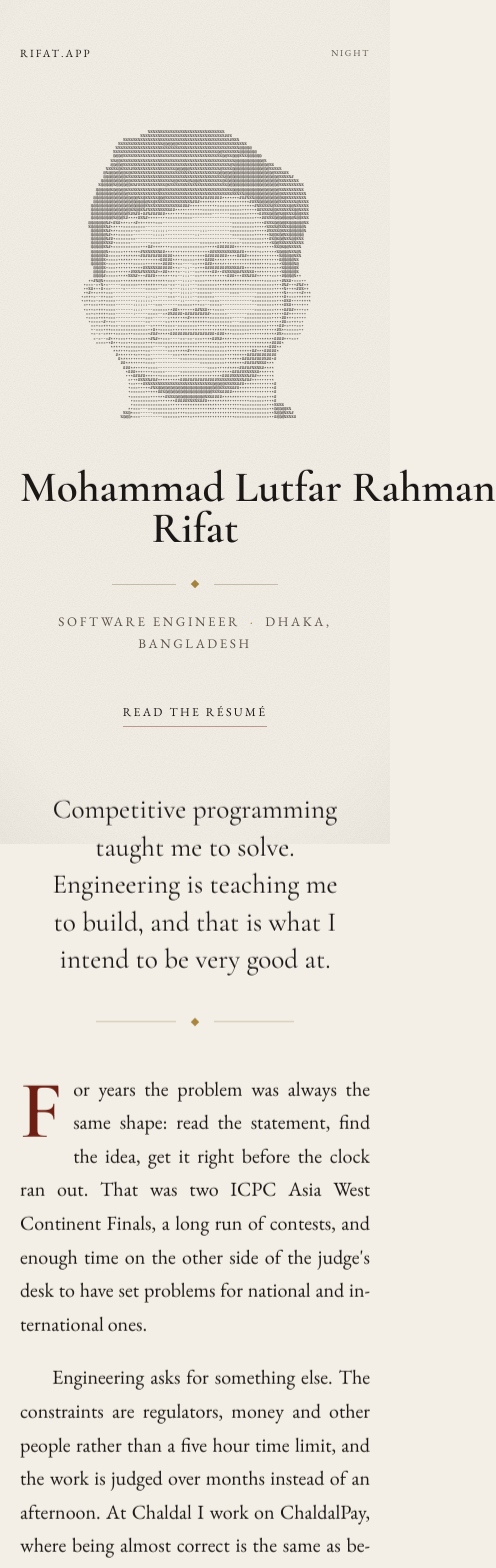
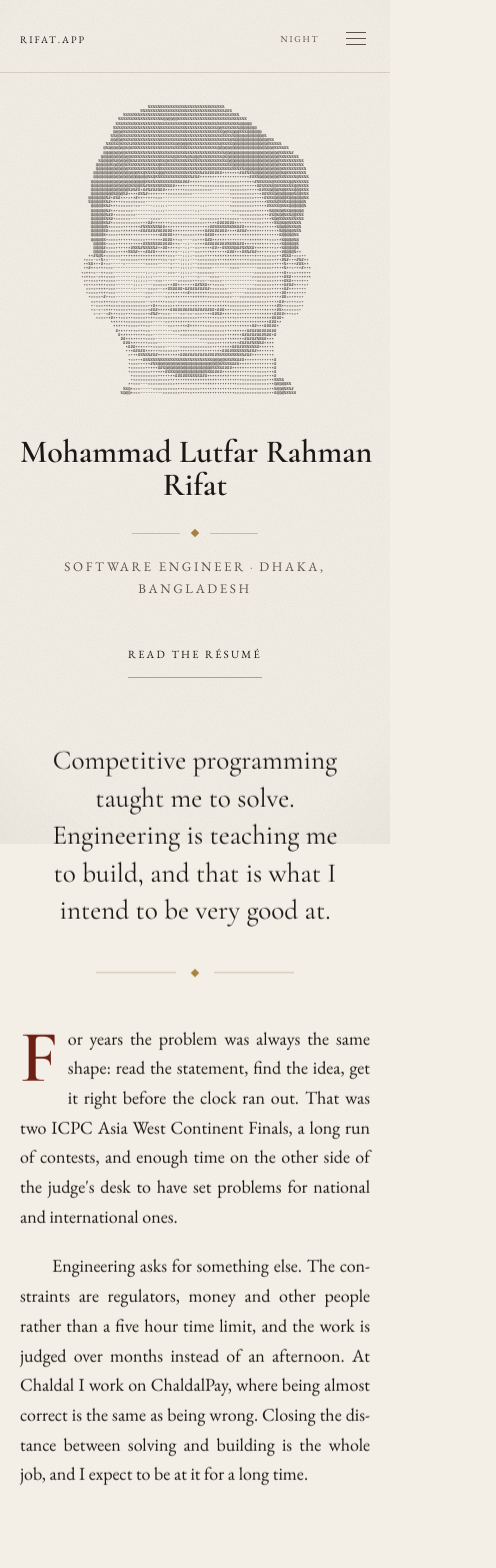
Before and after one commit to rifatr/Resume, a Next.js app in the folder portfolio/: page / in a window 390 px wide. Shown: the top 1568 px of the page, 496 px wide, since content can reach past the window. Built offline with nearby package versions, Linux system fonts and the light colour scheme.

Commit message:
portfolio: fixed top nav

```diff
--- a/portfolio/src/app/globals.css
+++ b/portfolio/src/app/globals.css
@@ -100,6 +100,24 @@ body {
   overflow-x: hidden;
   text-rendering: optimizeLegibility;
   -webkit-font-smoothing: antialiased;
+  padding-inline: env(safe-area-inset-left) env(safe-area-inset-right);
+}
+
+@media (max-width: 639px) {
+  body {
+    font-size: 1.125rem;
+    line-height: 1.65;
+  }
+
+  .tracked {
+    letter-spacing: 0.14em;
+  }
+
+  .dropcap::first-letter {
+    font-size: 3.4em;
+    line-height: 0.78;
+    padding-right: 0.06em;
+  }
 }
 
 ::selection {
@@ -203,6 +221,17 @@ a {
   padding: 0.06em 0.09em 0 0;
   margin-right: 0.04em;
   color: var(--oxblood);
+}
+
+/* Readable prose measure: full width on phones, constrained on wider screens. */
+.prose-body {
+  max-width: none;
+}
+
+@media (min-width: 640px) {
+  .prose-body {
+    max-width: 58ch;
+  }
 }
 
 /* ───────────────────────────────────────────────────────────────
--- a/portfolio/src/app/page.tsx
+++ b/portfolio/src/app/page.tsx
@@ -1,3 +1,4 @@
+import SiteHeader from "@/components/SiteHeader";
 import Masthead from "@/components/Masthead";
 import WorkEntry from "@/components/WorkEntry";
 import Catalogue from "@/components/Catalogue";
@@ -18,6 +19,7 @@ export default function Home() {
         Skip to content
       </a>
 
+      <SiteHeader />
       <Masthead />
 
       {/* Lede */}
@@ -31,9 +33,16 @@ export default function Home() {
             <span aria-hidden className="w-1.5 h-1.5 rotate-45 bg-brass shrink-0" />
             <span aria-hidden className="rule-ornament w-20" />
           </div>
-          <div className="max-w-[58ch] mx-auto">
+          <div className="prose-body mx-auto">
             {intro.map((paragraph, i) => (
-              <p key={i} className={i === 0 ? "dropcap text-justify hyphens-auto" : "mt-5 indent-8 text-justify hyphens-auto"}>
+              <p
+                key={i}
+                className={
+                  i === 0
+                    ? "dropcap text-justify hyphens-auto"
+                    : "mt-5 indent-8 text-justify hyphens-auto"
+                }
+              >
                 {paragraph}
               </p>
             ))}
--- a/portfolio/src/components/Catalogue.tsx
+++ b/portfolio/src/components/Catalogue.tsx
@@ -21,7 +21,7 @@ export default function Catalogue() {
 
           return (
             <li key={item.name} className="pt-7">
-              <div className="flex items-baseline justify-between gap-6">
+              <div className="flex flex-col sm:flex-row sm:items-baseline sm:justify-between gap-1 sm:gap-6">
                 {item.href ? (
                   <a
                     href={item.href}
@@ -42,7 +42,7 @@ export default function Catalogue() {
                 </span>
               </div>
 
-              <p className="mt-2 text-ink/85 max-w-[58ch] text-justify hyphens-auto">{item.blurb}</p>
+              <p className="mt-2 text-ink/85 prose-body text-justify hyphens-auto">{item.blurb}</p>
               <p className="mt-1.5 font-mono text-[0.85rem] text-ink-faded">
                 {item.stack}
               </p>
--- a/portfolio/src/components/Colophon.tsx
+++ b/portfolio/src/components/Colophon.tsx
@@ -11,7 +11,7 @@ const contacts = [
 
 export default function Colophon() {
   return (
-    <footer id="contact" className="mt-24 sm:mt-32 scroll-mt-24">
+    <footer id="contact" className="mt-24 sm:mt-32 scroll-mt-20 sm:scroll-mt-24">
       <div className="rule-section" aria-hidden />
 
       <div className="text-center pt-14">
@@ -32,7 +32,7 @@ export default function Colophon() {
               {...(contact.href.startsWith("http")
                 ? { target: "_blank", rel: "noopener noreferrer" }
                 : {})}
-              className="flex items-baseline gap-3 group"
+              className="flex items-baseline gap-3 group min-h-[44px] py-1"
             >
               <span className="smallcaps text-[0.92rem] text-ink-faded w-28 shrink-0">
                 {contact.label}
--- a/portfolio/src/components/Masthead.tsx
+++ b/portfolio/src/components/Masthead.tsx
@@ -1,62 +1,36 @@
 import AsciiPortrait from "./AsciiPortrait";
-import ThemeToggle from "./ThemeToggle";
-import { nav, person, links } from "@/content/site";
+import { person, links } from "@/content/site";
 
-/** The title page: seal, name, rule, standing, and the running nav. */
+/** The title page: portrait, name, rule, standing. Navigation lives in SiteHeader. */
 export default function Masthead() {
   return (
-    <header className="pt-10 sm:pt-14">
-      <nav className="flex items-center justify-between gap-4 mb-16 sm:mb-24">
-        <a
-          href="#top"
-          className="smallcaps text-[0.95rem] text-ink-faded hover:text-oxblood transition-colors"
-        >
-          {person.domain}
-        </a>
-        <div className="flex items-center gap-4 sm:gap-6">
-          <ul className="hidden md:flex items-center gap-6">
-            {nav.map((item) => (
-              <li key={item.href}>
-                <a
-                  href={item.href}
-                  className="smallcaps text-[0.95rem] text-ink-faded hover:text-oxblood transition-colors"
-                >
-                  {item.label}
-                </a>
-              </li>
-            ))}
-          </ul>
-          <span aria-hidden className="hidden md:block w-px h-4 bg-rule" />
-          <ThemeToggle />
-        </div>
-      </nav>
+    <header className="pt-8 sm:pt-12">
+      <div className="text-center">
+        <AsciiPortrait className="w-full max-w-[248px] sm:max-w-[330px]" />
 
-      <div className="text-center">
-        <AsciiPortrait className="w-[248px] sm:w-[330px]" />
-
-        <h1 className="font-display impress font-semibold leading-[0.95] text-[clamp(2.7rem,9vw,5.6rem)] mt-12">
+        <h1 className="font-display impress font-semibold leading-[1.05] text-[clamp(2rem,7.5vw,5.6rem)] mt-10 sm:mt-12 text-balance">
           Mohammad&nbsp;Lutfar&nbsp;Rahman
-          <br />
-          Rifat
+          <br className="hidden sm:block" />
+          <span className="sm:whitespace-nowrap"> Rifat</span>
         </h1>
 
-        <div className="flex items-center justify-center gap-4 mt-8 mb-6">
-          <span aria-hidden className="rule-ornament w-16 sm:w-28" />
+        <div className="flex items-center justify-center gap-3 sm:gap-4 mt-7 sm:mt-8 mb-5 sm:mb-6">
+          <span aria-hidden className="rule-ornament w-12 sm:w-28" />
           <span aria-hidden className="w-1.5 h-1.5 rotate-45 bg-brass shrink-0" />
-          <span aria-hidden className="rule-ornament w-16 sm:w-28" />
+          <span aria-hidden className="rule-ornament w-12 sm:w-28" />
         </div>
 
         <p className="tracked text-[0.82rem] sm:text-[0.95rem] text-ink-faded">
           {person.role}
-          <span aria-hidden className="text-brass mx-2.5">
+          <span aria-hidden className="text-brass mx-1">
             &middot;
           </span>
-          {person.location}
+          <span>{person.location}</span>
         </p>
 
         <a
           href={links.resume}
-          className="inline-block mt-10 smallcaps text-[1.05rem] text-oxblood border-b border-oxblood/40 hover:border-oxblood transition-colors pb-0.5"
+          className="inline-block mt-8 sm:mt-10 smallcaps text-[1rem] sm:text-[1.05rem] text-oxblood border-b border-oxblood/40 hover:border-oxblood transition-colors pb-0.5 min-h-[44px] leading-[44px] sm:leading-normal sm:min-h-0"
         >
           Read the r&eacute;sum&eacute;
         </a>
--- a/portfolio/src/components/SectionRule.tsx
+++ b/portfolio/src/components/SectionRule.tsx
@@ -14,7 +14,7 @@ export default function SectionRule({
   id?: string;
 }) {
   return (
-    <header id={id} className="scroll-mt-24">
+    <header id={id} className="scroll-mt-20 sm:scroll-mt-24">
       <div className="flex items-baseline gap-5 sm:gap-7">
         <span
           aria-hidden
--- /dev/null
+++ b/portfolio/src/components/SiteHeader.tsx
@@ -0,0 +1,130 @@
+"use client";
+
+import { useEffect, useId, useState } from "react";
+import ThemeToggle from "./ThemeToggle";
+import { nav, person } from "@/content/site";
+
+/** Sticky site header with desktop links and a compact mobile menu. */
+export default function SiteHeader() {
+  const [menuOpen, setMenuOpen] = useState(false);
+  const menuId = useId();
+
+  useEffect(() => {
+    if (!menuOpen) return;
+
+    const onKeyDown = (event: KeyboardEvent) => {
+      if (event.key === "Escape") setMenuOpen(false);
+    };
+
+    window.addEventListener("keydown", onKeyDown);
+    return () => window.removeEventListener("keydown", onKeyDown);
+  }, [menuOpen]);
+
+  function closeMenu() {
+    setMenuOpen(false);
+  }
+
+  return (
+    <header
+      className={`sticky top-0 z-50 -mx-5 sm:-mx-8 lg:-mx-12 bg-paper no-print ${
+        menuOpen ? "" : "border-b border-rule/60"
+      }`}
+    >
+      <nav
+        className="relative z-10 flex items-center justify-between gap-4 px-5 sm:px-8 lg:px-12 pt-4 sm:pt-6 pb-3"
+        aria-label="Site"
+      >
+        <a
+          href="#top"
+          className="smallcaps text-[0.9rem] sm:text-[0.95rem] text-ink-faded hover:text-oxblood transition-colors py-2"
+          onClick={closeMenu}
+        >
+          {person.domain}
+        </a>
+
+        <div className="flex items-center gap-3 sm:gap-6">
+          <ul className="hidden md:flex items-center gap-6">
+            {nav.map((item) => (
+              <li key={item.href}>
+                <a
+                  href={item.href}
+                  className="smallcaps text-[0.95rem] text-ink-faded hover:text-oxblood transition-colors"
+                >
+                  {item.label}
+                </a>
+              </li>
+            ))}
+          </ul>
+
+          <span aria-hidden className="hidden md:block w-px h-4 bg-rule" />
+
+          <ThemeToggle />
+
+          <button
+            type="button"
+            className="md:hidden flex flex-col justify-center items-center gap-[5px] w-11 h-11 -mr-2 text-ink-faded hover:text-oxblood transition-colors cursor-pointer"
+            aria-expanded={menuOpen}
+            aria-controls={menuId}
+            aria-label={menuOpen ? "Close menu" : "Open menu"}
+            onClick={() => setMenuOpen((open) => !open)}
+          >
+            <span
+              aria-hidden
+              className={`block h-px w-5 bg-current origin-center transition-transform duration-200 ${
+                menuOpen ? "translate-y-[6px] rotate-45" : ""
+              }`}
+            />
+            <span
+              aria-hidden
+              className={`block h-px w-5 bg-current transition-opacity duration-200 ${
+                menuOpen ? "opacity-0" : "opacity-100"
+              }`}
+            />
+            <span
+              aria-hidden
+              className={`block h-px w-5 bg-current origin-center transition-transform duration-200 ${
+                menuOpen ? "-translate-y-[6px] -rotate-45" : ""
+              }`}
+            />
+          </button>
+        </div>
+      </nav>
+
+      {/* Full-bleed dim: below the top bar, ends after Contact. */}
+      <div
+        id={menuId}
+        aria-hidden={!menuOpen}
+        className={`md:hidden overflow-hidden transition-[max-height,opacity] duration-300 ease-out ${
+          menuOpen
+            ? "max-h-[28rem] opacity-100"
+            : "max-h-0 opacity-0 pointer-events-none"
+        }`}
+      >
+        <div className="w-full bg-ink/[0.06] px-5 sm:px-8 lg:px-12">
+          <ul className="pt-2 pb-1">
+            {nav.map((item) => (
+              <li key={item.href}>
+                <a
+                  href={item.href}
+                  className="block py-3.5 smallcaps text-[1rem] tracking-[0.12em] text-ink hover:text-oxblood transition-colors"
+                  onClick={closeMenu}
+                >
+                  {item.label}
+                </a>
+              </li>
+            ))}
+          </ul>
+        </div>
+      </div>
+
+      {menuOpen ? (
+        <button
+          type="button"
+          aria-label="Close menu"
+          className="md:hidden absolute left-0 right-0 top-full h-screen z-0 cursor-default"
+          onClick={closeMenu}
+        />
+      ) : null}
+    </header>
+  );
+}
--- a/portfolio/src/components/ThemeToggle.tsx
+++ b/portfolio/src/components/ThemeToggle.tsx
@@ -36,7 +36,7 @@ export default function ThemeToggle() {
     <button
       type="button"
       onClick={toggle}
-      className="smallcaps text-ink-faded hover:text-oxblood transition-colors text-[0.78rem] cursor-pointer no-print"
+      className="smallcaps text-ink-faded hover:text-oxblood transition-colors text-[0.78rem] sm:text-[0.78rem] cursor-pointer no-print min-h-[44px] min-w-[44px] flex items-center justify-center"
       // Before hydration settles we do not know the edition, so stay generic.
       aria-label={
         edition ? `Switch to ${edition === "dark" ? "day" : "night"} edition` : "Switch edition"
```
Also changed, not shown: portfolio/src/components/Skills.tsx (+4 -4 lines), portfolio/src/components/StandingsSheet.tsx (+40 -6 lines), portfolio/src/components/WorkEntry.tsx (+6 -4 lines).
